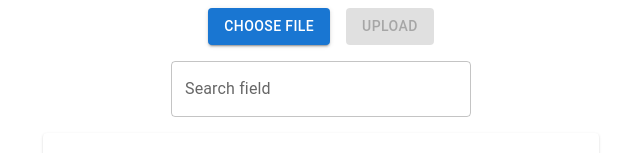
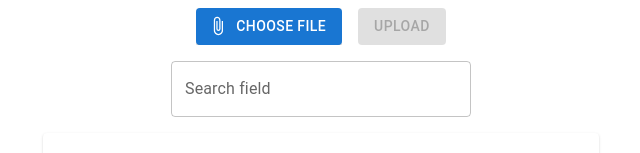
Before and after one commit to Tariq-act/UploadExcelData, a React (Vite) app: page / in a window 1280 px wide. Shown: the top 153 px of the page, without its empty margins (319-959 px from the left). Built offline with nearby package versions, Linux system fonts and the light colour scheme; no server answers; the database is empty.

Commit message:
add some icons

```diff
--- a/package.json
+++ b/package.json
@@ -18,6 +18,7 @@
     "react-dom": "^18.2.0",
     "react-firebase-hooks": "^5.1.1",
     "react-hot-toast": "^2.4.1",
+    "react-icons": "^4.12.0",
     "xlsx": "^0.18.5"
   },
   "devDependencies": {
--- a/src/components/FileUploader.tsx
+++ b/src/components/FileUploader.tsx
@@ -1,8 +1,10 @@
 import { ChangeEvent, useEffect, useState } from 'react';
 
-import { Box, Button, Typography } from '@mui/material';
+import { Box, Button, Input, InputLabel, Typography } from '@mui/material';
 import { handleUpload } from '../utils/convertExcelToJson';
 import { useData } from '../context/ExcelDataProvider';
+// import CloudUploadIcon from '@mui/icons-material/CloudUpload';
+import { MdAttachFile } from 'react-icons/md';
 
 const UploadExcelToFirestore = () => {
   const [file, setFile] = useState<File | null>(null);
@@ -44,18 +46,22 @@ const UploadExcelToFirestore = () => {
 
   return (
     <Box display='flex' alignItems='center'>
-      <label htmlFor='file-input'>
-        <input
-          id='file-input'
-          type='file'
-          accept='.xls, .xlsx'
-          onChange={handleFileChange}
-          style={{ display: 'none' }}
-        />
-        <Button variant='contained' component='span'>
+      <InputLabel htmlFor='file-input'>
+        <Button
+          variant='contained'
+          component='span'
+          startIcon={<MdAttachFile />}
+        >
           Choose File
         </Button>
-      </label>
+      </InputLabel>
+      <Input
+        id='file-input'
+        type='file'
+        inputProps={{ accept: '.xls, .xlsx' }}
+        onChange={handleFileChange}
+        sx={{ display: 'none' }}
+      />
       <Button
         variant='contained'
         disabled={!file || isLoading}
```
Also changed, not shown: 1 other file (tests, documents, lock files or other folders).
